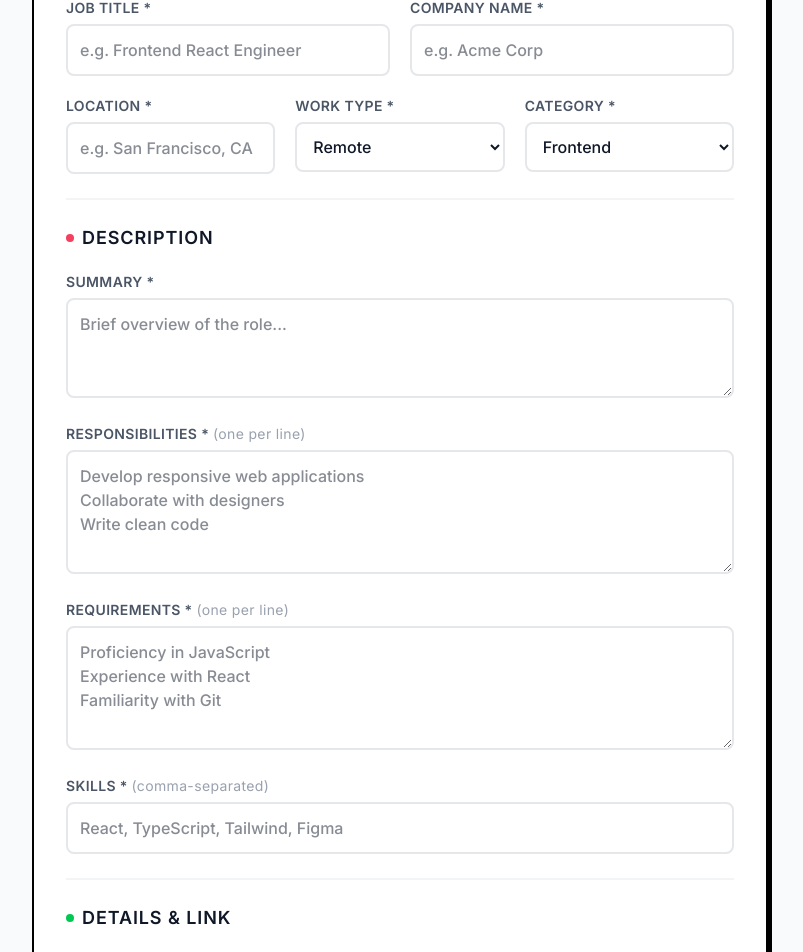
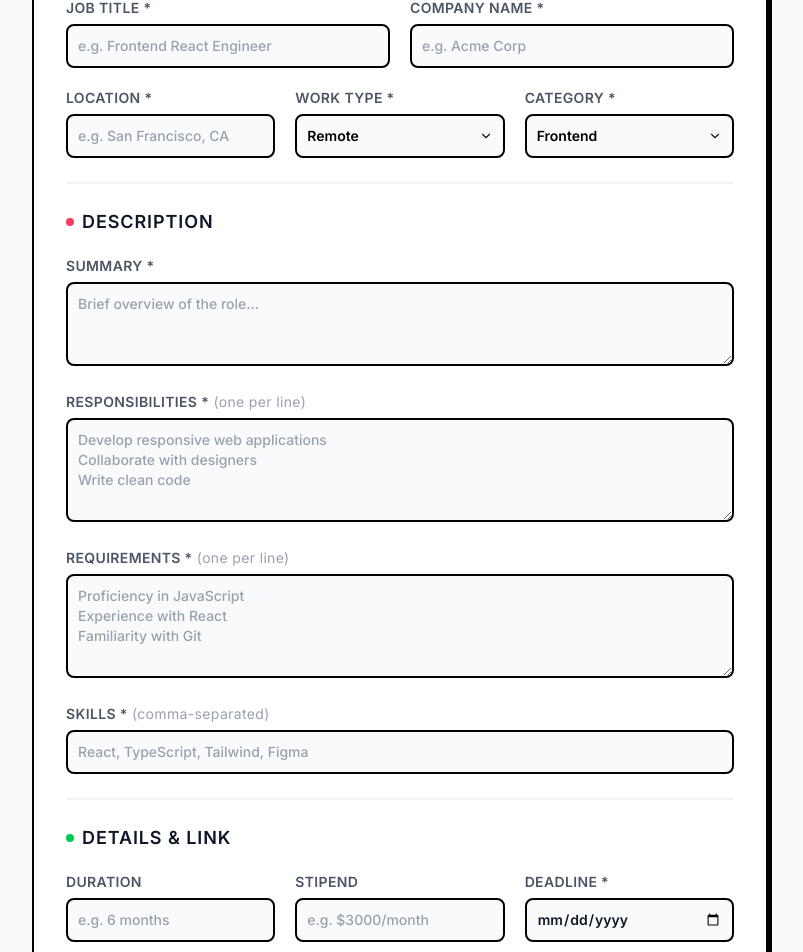
Before and after one commit to TheTevea/stepzen, a Next.js app: page /post in a window 1280 px wide. Shown: the part 458-1410 px from the top of the page, without its empty margins (240-1043 px from the left). Built offline with nearby package versions, Linux system fonts and the light colour scheme; sample sign-in values are in the browser's storage.

Commit message:
feat update ui

```diff
--- a/app/post/page.tsx
+++ b/app/post/page.tsx
@@ -6,6 +6,9 @@ import Link from 'next/link';
 import { ArrowLeft, Send, Briefcase } from 'lucide-react';
 import { Button } from '@/components/Button';
 import { PageTemplate } from '@/components/PageTemplate';
+import { NeoInput } from '@/components/NeoInput';
+import { NeoTextarea } from '@/components/NeoTextarea';
+import { NeoSelect, SelectOption } from '@/components/NeoSelect';
 import { useAuth } from '@/context/AuthContext';
 import { useAlert } from '@/context/AlertContext';
 
@@ -25,8 +28,8 @@ export default function PostInternship() {
     title: '',
     company: '',
     location: '',
-    type: 'Remote' as 'Remote' | 'Hybrid' | 'Onsite',
-    category: 'Frontend' as 'Frontend' | 'Backend' | 'Fullstack' | 'Design' | 'Mobile' | 'Data',
+    type: 'Remote',
+    category: 'Frontend',
     summary: '',
     responsibilities: '',
     requirements: '',
@@ -37,8 +40,12 @@ export default function PostInternship() {
     telegramApplyLink: '',
   });
 
-  const handleChange = (e: React.ChangeEvent<HTMLInputElement | HTMLTextAreaElement | HTMLSelectElement>) => {
+  const handleChange = (e: React.ChangeEvent<HTMLInputElement | HTMLTextAreaElement>) => {
     setForm(prev => ({ ...prev, [e.target.name]: e.target.value }));
+  };
+
+  const handleSelectChange = (name: string) => (value: string) => {
+    setForm(prev => ({ ...prev, [name]: value }));
   };
 
   const handleSubmit = (e: React.FormEvent) => {
@@ -83,8 +90,20 @@ export default function PostInternship() {
     );
   }
 
-  const inputClass = "w-full p-3 border-2 border-gray-200 rounded-lg focus:border-black focus:outline-none font-medium transition-colors";
-  const labelClass = "block text-sm font-bold uppercase tracking-wide text-gray-600 mb-1.5";
+  const typeOptions: SelectOption[] = [
+    { value: 'Remote', label: 'Remote' },
+    { value: 'Hybrid', label: 'Hybrid' },
+    { value: 'Onsite', label: 'Onsite' },
+  ];
+
+  const categoryOptions: SelectOption[] = [
+    { value: 'Frontend', label: 'Frontend' },
+    { value: 'Backend', label: 'Backend' },
+    { value: 'Fullstack', label: 'Fullstack' },
+    { value: 'Design', label: 'Design' },
+    { value: 'Mobile', label: 'Mobile' },
+    { value: 'Data', label: 'Data' },
+  ];
 
   return (
     <PageTemplate>
@@ -116,40 +135,50 @@ export default function PostInternship() {
             </h3>
 
             <div className="grid grid-cols-1 md:grid-cols-2 gap-5">
-              <div>
-                <label className={labelClass}>Job Title *</label>
-                <input required name="title" value={form.title} onChange={handleChange} type="text" placeholder="e.g. Frontend React Engineer" className={inputClass} />
-              </div>
-              <div>
-                <label className={labelClass}>Company Name *</label>
-                <input required name="company" value={form.company} onChange={handleChange} type="text" placeholder="e.g. Acme Corp" className={inputClass} />
-              </div>
+              <NeoInput
+                label="Job Title *"
+                required
+                name="title"
+                value={form.title}
+                onChange={handleChange}
+                type="text"
+                placeholder="e.g. Frontend React Engineer"
+              />
+              <NeoInput
+                label="Company Name *"
+                required
+                name="company"
+                value={form.company}
+                onChange={handleChange}
+                type="text"
+                placeholder="e.g. Acme Corp"
+              />
             </div>
 
             <div className="grid grid-cols-1 md:grid-cols-3 gap-5">
-              <div>
-                <label className={labelClass}>Location *</label>
-                <input required name="location" value={form.location} onChange={handleChange} type="text" placeholder="e.g. San Francisco, CA" className={inputClass} />
-              </div>
-              <div>
-                <label className={labelClass}>Work Type *</label>
-                <select required name="type" value={form.type} onChange={handleChange} className={inputClass}>
-                  <option value="Remote">Remote</option>
-                  <option value="Hybrid">Hybrid</option>
-                  <option value="Onsite">Onsite</option>
-                </select>
-              </div>
-              <div>
-                <label className={labelClass}>Category *</label>
-                <select required name="category" value={form.category} onChange={handleChange} className={inputClass}>
-                  <option value="Frontend">Frontend</option>
-                  <option value="Backend">Backend</option>
-                  <option value="Fullstack">Fullstack</option>
-                  <option value="Design">Design</option>
-                  <option value="Mobile">Mobile</option>
-                  <option value="Data">Data</option>
-                </select>
-              </div>
+              <NeoInput
+                label="Location *"
+                required
+                name="location"
+                value={form.location}
+                onChange={handleChange}
+                type="text"
+                placeholder="e.g. San Francisco, CA"
+              />
+              <NeoSelect
+                label="Work Type *"
+                options={typeOptions}
+                value={form.type}
+                onChange={handleSelectChange('type')}
+                placeholder="Select type"
+              />
+              <NeoSelect
+                label="Category *"
+                options={categoryOptions}
+                value={form.category}
+                onChange={handleSelectChange('category')}
+                placeholder="Select category"
+              />
             </div>
           </div>
 
@@ -162,25 +191,48 @@ export default function PostInternship() {
               <div className="w-2 h-2 bg-accent rounded-full" /> Description
             </h3>
 
-            <div>
-              <label className={labelClass}>Summary *</label>
-              <textarea required name="summary" value={form.summary} onChange={handleChange} rows={3} placeholder="Brief overview of the role..." className={inputClass} />
-            </div>
+            <NeoTextarea
+              label="Summary *"
+              required
+              name="summary"
+              value={form.summary}
+              onChange={handleChange}
+              rows={3}
+              placeholder="Brief overview of the role..."
+            />
 
-            <div>
-              <label className={labelClass}>Responsibilities * <span className="text-gray-400 normal-case font-normal">(one per line)</span></label>
-              <textarea required name="responsibilities" value={form.responsibilities} onChange={handleChange} rows={4} placeholder={"Develop responsive web applications\nCollaborate with designers\nWrite clean code"} className={inputClass} />
-            </div>
+            <NeoTextarea
+              label="Responsibilities *"
+              labelHint="(one per line)"
+              required
+              name="responsibilities"
+              value={form.responsibilities}
+              onChange={handleChange}
+              rows={4}
+              placeholder={"Develop responsive web applications\nCollaborate with designers\nWrite clean code"}
+            />
 
-            <div>
-              <label className={labelClass}>Requirements * <span className="text-gray-400 normal-case font-normal">(one per line)</span></label>
-              <textarea required name="requirements" value={form.requirements} onChange={handleChange} rows={4} placeholder={"Proficiency in JavaScript\nExperience with React\nFamiliarity with Git"} className={inputClass} />
-            </div>
+            <NeoTextarea
+              label="Requirements *"
+              labelHint="(one per line)"
+              required
+              name="requirements"
+              value={form.requirements}
+              onChange={handleChange}
+              rows={4}
+              placeholder={"Proficiency in JavaScript\nExperience with React\nFamiliarity with Git"}
+            />
 
-            <div>
-              <label className={labelClass}>Skills * <span className="text-gray-400 normal-case font-normal">(comma-separated)</span></label>
-              <input required name="skills" value={form.skills} onChange={handleChange} type="text" placeholder="React, TypeScript, Tailwind, Figma" className={inputClass} />
-            </div>
+            <NeoInput
+              label="Skills *"
+              labelHint="(comma-separated)"
+              required
+              name="skills"
+              value={form.skills}
+              onChange={handleChange}
+              type="text"
+              placeholder="React, TypeScript, Tailwind, Figma"
+            />
           </div>
 
           {/* Divider */}
@@ -193,24 +245,41 @@ export default function PostInternship() {
             </h3>
 
             <div className="grid grid-cols-1 md:grid-cols-3 gap-5">
-              <div>
-                <label className={labelClass}>Duration</label>
-                <input name="duration" value={form.duration} onChange={handleChange} type="text" placeholder="e.g. 6 months" className={inputClass} />
-              </div>
-              <div>
-                <label className={labelClass}>Stipend</label>
-                <input name="stipend" value={form.stipend} onChange={handleChange} type="text" placeholder="e.g. $3000/month" className={inputClass} />
-              </div>
-              <div>
-                <label className={labelClass}>Deadline *</label>
-                <input required name="deadline" value={form.deadline} onChange={handleChange} type="date" className={inputClass} />
-              </div>
+              <NeoInput
+                label="Duration"
+                name="duration"
+                value={form.duration}
+                onChange={handleChange}
+                type="text"
+                placeholder="e.g. 6 months"
+              />
+              <NeoInput
+                label="Stipend"
+                name="stipend"
+                value={form.stipend}
+                onChange={handleChange}
+                type="text"
+                placeholder="e.g. $3000/month"
+              />
+              <NeoInput
+                label="Deadline *"
+                required
+                name="deadline"
+                value={form.deadline}
+                onChange={handleChange}
+                type="date"
+              />
             </div>
 
-            <div>
-              <label className={labelClass}>Telegram Apply Link *</label>
-              <input required name="telegramApplyLink" value={form.telegramApplyLink} onChange={handleChange} type="url" placeholder="https://t.me/..." className={inputClass} />
-            </div>
+            <NeoInput
+              label="Telegram Apply Link *"
+              required
+              name="telegramApplyLink"
+              value={form.telegramApplyLink}
+              onChange={handleChange}
+              type="url"
+              placeholder="https://t.me/..."
+            />
           </div>
 
           {/* Submit */}
--- /dev/null
+++ b/components/NeoInput.tsx
@@ -0,0 +1,44 @@
+import React from 'react';
+
+export interface NeoInputProps extends React.InputHTMLAttributes<HTMLInputElement> {
+  /** Optional leading icon (ReactNode) */
+  icon?: React.ReactNode;
+  /** Optional label text above the input */
+  label?: string;
+  /** Additional hint shown after the label in lighter text */
+  labelHint?: string;
+}
+
+export const NeoInput: React.FC<NeoInputProps> = ({
+  icon,
+  label,
+  labelHint,
+  className = '',
+  ...rest
+}) => {
+  const baseClass =
+    'w-full p-2.5 border-2 border-black rounded-lg bg-gray-50 font-bold text-sm placeholder:font-medium placeholder:text-gray-400 focus:outline-none focus:shadow-[2px_2px_0px_0px_rgba(0,0,0,1)] transition-all';
+
+  return (
+    <div className={className}>
+      {label && (
+        <label className="block text-sm font-bold uppercase tracking-wide text-gray-600 mb-1.5">
+          {label}
+          {labelHint && (
+            <span className="text-gray-400 normal-case font-normal"> {labelHint}</span>
+          )}
+        </label>
+      )}
+      {icon ? (
+        <div className="relative">
+          <span className="absolute left-4 top-1/2 -translate-y-1/2 text-gray-500">
+            {icon}
+          </span>
+          <input {...rest} className={`${baseClass} pl-11 pr-4`} />
+        </div>
+      ) : (
+        <input {...rest} className={baseClass} />
+      )}
+    </div>
+  );
+};
--- /dev/null
+++ b/components/NeoSelect.tsx
@@ -0,0 +1,87 @@
+'use client';
+
+import React, { useState, useRef, useEffect } from 'react';
+import { ChevronDown, Check } from 'lucide-react';
+
+export interface SelectOption {
+  value: string;
+  label: string;
+}
+
+export interface NeoSelectProps {
+  options: SelectOption[];
+  value: string;
+  onChange: (value: string) => void;
+  placeholder?: string;
+  className?: string;
+  disabled?: boolean;
+  required?: boolean;
+  name?: string;
+  label?: string;
+}
+
+export const NeoSelect: React.FC<NeoSelectProps> = ({
+  options,
+  value,
+  onChange,
+  placeholder = 'Select...',
+  className = '',
+  disabled = false,
+  label,
+}) => {
+  const [open, setOpen] = useState(false);
+  const ref = useRef<HTMLDivElement>(null);
+
+  const selectedLabel = options.find(o => o.value === value)?.label || placeholder;
+
+  useEffect(() => {
+    const handleClickOutside = (e: MouseEvent) => {
+      if (ref.current && !ref.current.contains(e.target as Node)) {
+        setOpen(false);
+      }
+    };
+    document.addEventListener('mousedown', handleClickOutside);
+    return () => document.removeEventListener('mousedown', handleClickOutside);
+  }, []);
+
+  return (
+    <div className={className}>
+      {label && (
+        <label className="block text-sm font-bold uppercase tracking-wide text-gray-600 mb-1.5">
+          {label}
+        </label>
+      )}
+      <div ref={ref} className="relative">
+        <button
+          type="button"
+          disabled={disabled}
+          onClick={() => setOpen(!open)}
+          className={`w-full flex items-center justify-between gap-2 p-2.5 border-2 border-black rounded-lg font-bold text-sm bg-gray-50 cursor-pointer hover:bg-gray-100 transition-all text-left ${open ? 'shadow-[2px_2px_0px_0px_rgba(0,0,0,1)]' : ''} ${disabled ? 'opacity-50 cursor-not-allowed' : ''}`}
+        >
+          <span className={value ? 'text-black' : 'text-gray-400'}>{selectedLabel}</span>
+          <ChevronDown size={14} className={`shrink-0 transition-transform duration-200 ${open ? 'rotate-180' : ''}`} />
+        </button>
+
+        {open && (
+          <div className="absolute z-50 top-full left-0 right-0 mt-1 bg-white border-2 border-black rounded-lg shadow-[4px_4px_0px_0px_rgba(0,0,0,1)] overflow-hidden animate-in fade-in slide-in-from-top-1 duration-150">
+            {options.map((option) => (
+              <button
+                key={option.value}
+                type="button"
+                onClick={() => { onChange(option.value); setOpen(false); }}
+                className={`w-full flex items-center justify-between px-3 py-2 text-sm font-medium text-left transition-colors ${
+                  option.value === value
+                    ? 'bg-black text-white font-bold'
+                    : 'hover:bg-gray-100 text-gray-700'
+                }`}
+              >
+                {option.label}
+                {option.value === value && <Check size={14} />}
+              </button>
+            ))}
+          </div>
+        )}
+      </div>
+    </div>
+  );
+};
--- /dev/null
+++ b/components/NeoTextarea.tsx
@@ -0,0 +1,32 @@
+import React from 'react';
+
+export interface NeoTextareaProps extends React.TextareaHTMLAttributes<HTMLTextAreaElement> {
+  /** Optional label text above the textarea */
+  label?: string;
+  /** Additional hint shown after the label in lighter text */
+  labelHint?: string;
+}
+
+export const NeoTextarea: React.FC<NeoTextareaProps> = ({
+  label,
+  labelHint,
+  className = '',
+  ...rest
+}) => {
+  const baseClass =
+    'w-full p-2.5 border-2 border-black rounded-lg bg-gray-50 font-bold text-sm placeholder:font-medium placeholder:text-gray-400 focus:outline-none focus:shadow-[2px_2px_0px_0px_rgba(0,0,0,1)] transition-all';
+
+  return (
+    <div className={className}>
+      {label && (
+        <label className="block text-sm font-bold uppercase tracking-wide text-gray-600 mb-1.5">
+          {label}
+          {labelHint && (
+            <span className="text-gray-400 normal-case font-normal"> {labelHint}</span>
+          )}
+        </label>
+      )}
+      <textarea {...rest} className={baseClass} />
+    </div>
+  );
+};
--- a/package.json
+++ b/package.json
@@ -2,7 +2,6 @@
   "name": "stepzen",
   "private": true,
   "version": "0.0.0",
-  "type": "module",
   "scripts": {
     "dev": "next dev",
     "build": "next build",
```
Also changed, not shown: components/internships/FilterPanel.tsx (+12 -74 lines).
